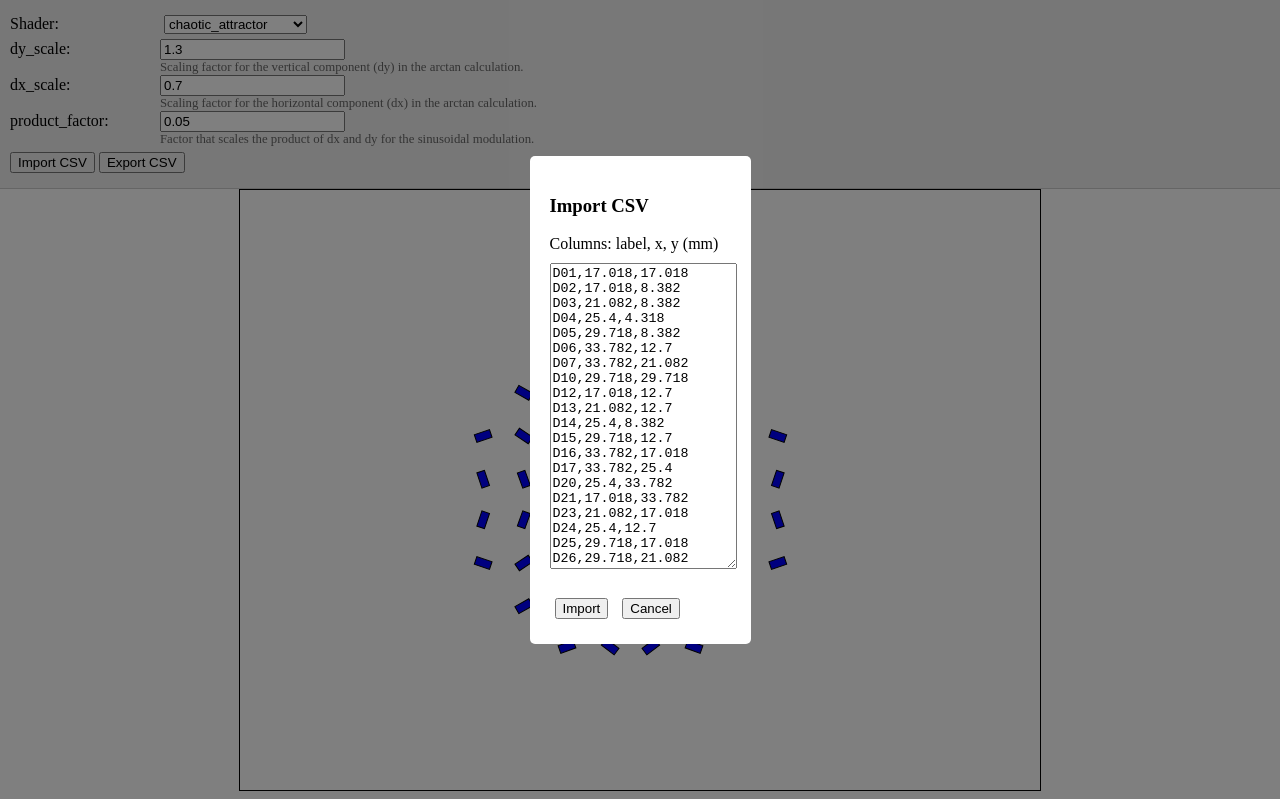
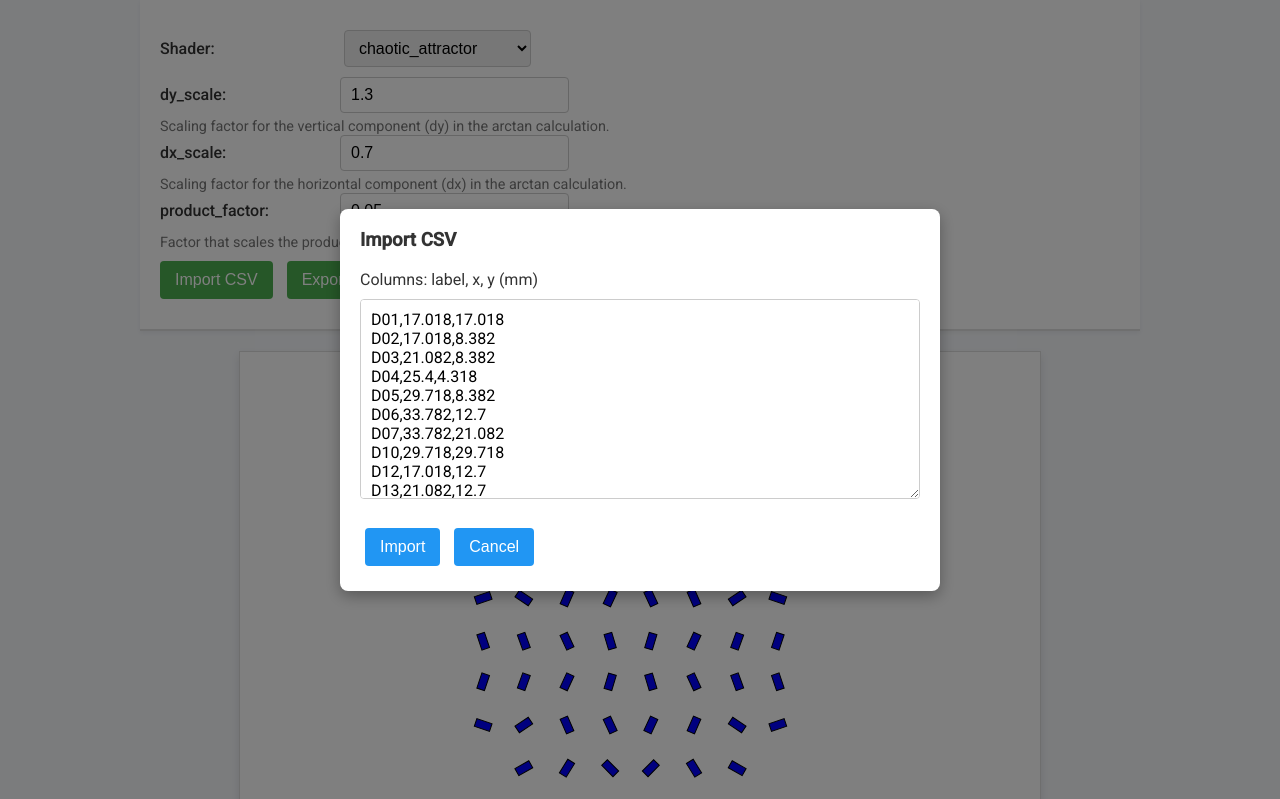
Before and after one commit to grandinquisitor/led_rotator, a plain HTML site: page index.html in a window 1280 px wide. Both pictures are taken after a click on the button "Import CSV". Shown: the top 799 px of the page. Drawn offline with Linux system fonts and the light colour scheme.

Commit message:
better style

```diff
--- a/index.html
+++ b/index.html
@@ -4,6 +4,7 @@
 <head>
     <meta charset="utf-8">
     <title>LED Layout Visualization</title>
+    <link href="https://fonts.googleapis.com/css2?family=Roboto:wght@400;500&display=swap" rel="stylesheet">
     <link rel="stylesheet" href="style.css">
 </head>
 
--- a/style.css
+++ b/style.css
@@ -1,39 +1,77 @@
+* {
+    box-sizing: border-box;
+}
+
 body {
     margin: 0;
-}
-
-canvas {
-    border: 1px solid black;
-    display: block;
-    margin: auto;
+    font-family: 'Roboto', sans-serif;
+    background-color: #f7f9fc;
+    color: #333;
 }
 
 #controls {
-    padding: 10px;
-    background: #f0f0f0;
-    border-bottom: 1px solid #ccc;
+    background-color: #fff;
+    padding: 20px;
+    border-bottom: 2px solid #e0e0e0;
+    max-width: 1000px;
+    margin: 0 auto;
+    box-shadow: 0 2px 4px rgba(0, 0, 0, 0.05);
 }
 
 #controls>div {
-    margin: 5px 0;
+    margin: 10px 0;
 }
 
 label {
     display: inline-block;
-    width: 150px;
+    width: 180px;
+    font-weight: 500;
 }
 
 .param-description {
-    font-size: 0.8em;
-    color: #666;
-    margin-left: 150px;
+    font-size: 0.9em;
+    color: #777;
+    margin-top: 5px;
 }
 
-#global-params {
-    display: none;
+input[type="number"],
+input[type="text"],
+select {
+    padding: 8px 10px;
+    border: 1px solid #ccc;
+    border-radius: 4px;
+    font-size: 1em;
 }
 
+input[type="range"] {
+    width: 200px;
+}
 
+button {
+    padding: 10px 15px;
+    background-color: #4CAF50;
+    color: #fff;
+    border: none;
+    border-radius: 4px;
+    font-size: 1em;
+    cursor: pointer;
+    transition: background-color 0.3s;
+    margin-right: 10px;
+}
+
+button:hover {
+    background-color: #45a049;
+}
+
+canvas {
+    display: block;
+    margin: 20px auto;
+    border: 1px solid #ddd;
+    box-shadow: 0 4px 8px rgba(0, 0, 0, 0.1);
+    background-color: #fff;
+}
+
+/* Modal Styles */
 .modal {
     display: none;
     position: fixed;
@@ -41,31 +79,65 @@ label {
     left: 0;
     width: 100%;
     height: 100%;
-    background-color: rgba(0,0,0,0.5);
+    background-color: rgba(0, 0, 0, 0.5);
     justify-content: center;
     align-items: center;
+    z-index: 1000;
 }
 
 .modal-content {
-    background: white;
+    background-color: #fff;
     padding: 20px;
-    border-radius: 5px;
-    max-width: 80%;
+    border-radius: 8px;
+    max-width: 600px;
+    width: 90%;
     max-height: 80%;
-    overflow: auto;
+    overflow-y: auto;
+    box-shadow: 0 5px 15px rgba(0, 0, 0, 0.3);
+    animation: fadeIn 0.3s ease-out;
+}
+
+.modal-content h3 {
+    margin-top: 0;
 }
 
 .modal-content textarea {
     width: 100%;
-    height: 300px;
+    height: 200px;
+    margin: 10px 0;
+    padding: 10px;
+    border: 1px solid #ccc;
+    border-radius: 4px;
+    font-family: 'Roboto', sans-serif;
+    font-size: 1em;
+}
+
+.modal-content button {
+    background-color: #2196F3;
+    margin: 5px;
+}
+
+.modal-content button:hover {
+    background-color: #1976D2;
+}
+
+#import-error {
+    color: #e53935;
     margin: 10px 0;
 }
 
-.modal-content button {
-    margin: 5px;
+@keyframes fadeIn {
+    from {
+        opacity: 0;
+        transform: scale(0.9);
+    }
+
+    to {
+        opacity: 1;
+        transform: scale(1);
+    }
 }
 
-#import-error {
-    color: red;
-    margin: 10px 0;
+#global-params {
+    display: none;
 }
```
